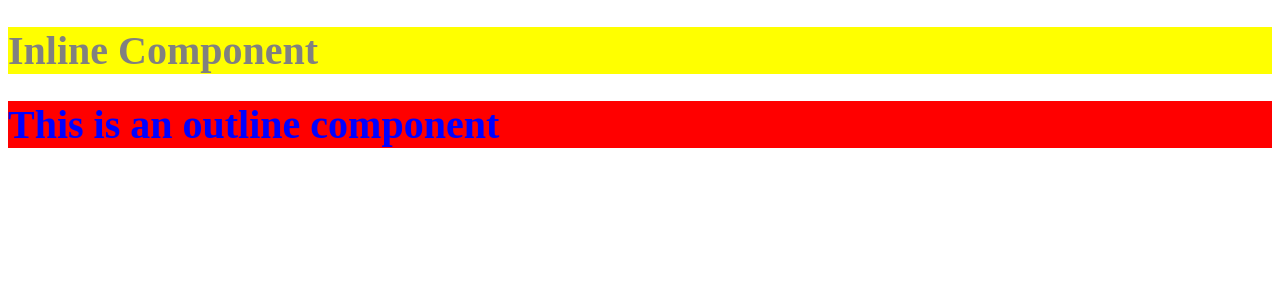
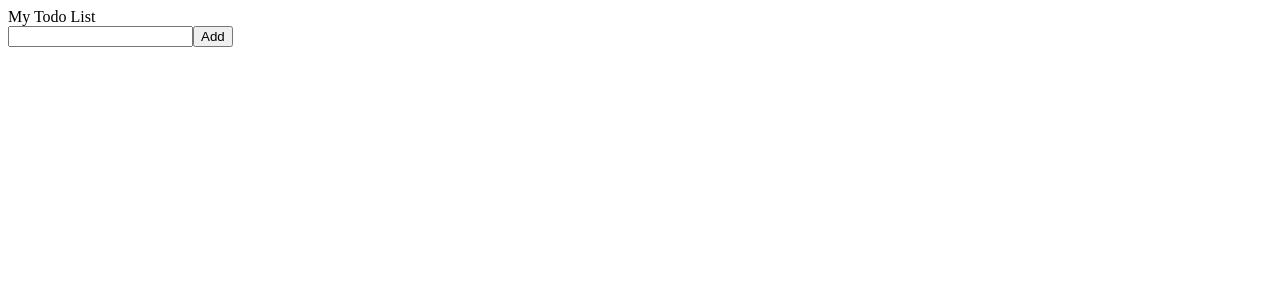
Before and after one commit to claudiahW/reacttodo, a React (Vite) app: page / in a window 1280 px wide. Shown: the top 300 px of the page. Built offline with nearby package versions, Linux system fonts and the light colour scheme.

Commit message:
add a header to the todo list page

```diff
--- a/src/App.jsx
+++ b/src/App.jsx
@@ -1,13 +1,12 @@
 import Todo from "./components/Todo";
-import InlineComponent from "./components/InlineComponent";
-import OutlineComponent from "./components/OutlineComponent";
+import Header from "./components/Header";
 
 function App() {
   return (
   <div className="App">
-    {/* <Todo /> */}
-    <InlineComponent />
-    <OutlineComponent />
+    <Header />
+    <Todo />
+
     </div>
 
   );
--- /dev/null
+++ b/src/components/Header.jsx
@@ -0,0 +1,5 @@
+export default function Header() {
+    return (
+        <div>My Todo List</div>
+    );
+}
--- a/src/components/InlineComponent.jsx
+++ /dev/null
@@ -1,8 +0,0 @@
-import styles from "./inlinecomponent.module.css";
-export default function InlineComponent() {
-    return (
-    <div>
-        <h1 className={styles.header}>Inline Component</h1>
-        </div>
-    );
-}
--- a/src/components/OutlineComponent.jsx
+++ /dev/null
@@ -1,8 +0,0 @@
-import styles from "./outlinecomponent.module.css";
-export default function OutlineComponent () {
-    return(
-        <div>
-            <h1 className={styles.header}>This is an outline component</h1>
-        </div>
-    )
-}
--- a/src/components/inlinecomponent.module.css
+++ /dev/null
@@ -1,5 +0,0 @@
-.header {
-    color: grey;
-    background-color: yellow;
-    font-size: 40px;
-}
--- a/src/components/outlinecomponent.module.css
+++ /dev/null
@@ -1,5 +0,0 @@
-.header {
-    color: blue;
-    background-color: red;
-    font-size: 40px;
-}
```
Also changed, not shown: src/css/style.css (deleted, +0 -10 lines), 1 other file (tests, documents, lock files or other folders).
